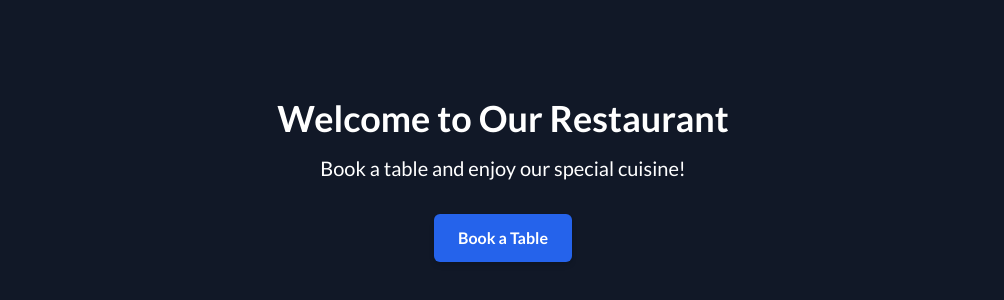
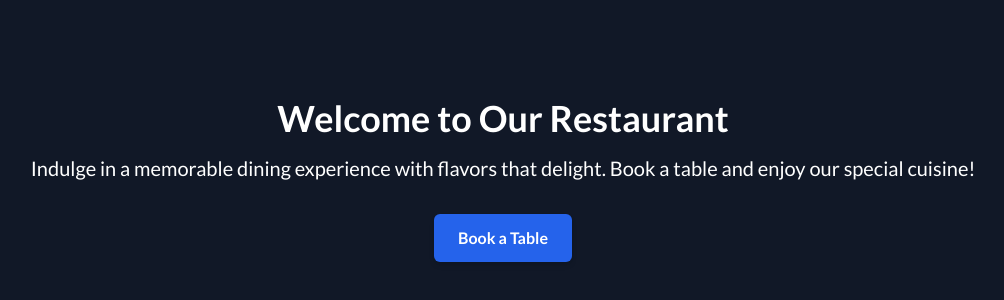
Before and after one commit to msshoaib08/restaurant-table-booking-frontend, a Next.js app: page / in a window 1280 px wide. Shown: the part 220-520 px from the top of the page, without its empty margins (137-1141 px from the left). Built offline with nearby package versions, Linux system fonts and the light colour scheme.

Commit message:
Update content in home page

```diff
--- a/src/pages/home.page.jsx
+++ b/src/pages/home.page.jsx
@@ -8,6 +8,7 @@ const HomePage = () => {
 					Welcome to Our Restaurant
 				</h1>
 				<p className="text-lg sm:text-xl mb-8">
+					Indulge in a memorable dining experience with flavors that delight.
 					Book a table and enjoy our special cuisine!
 				</p>
 
```
